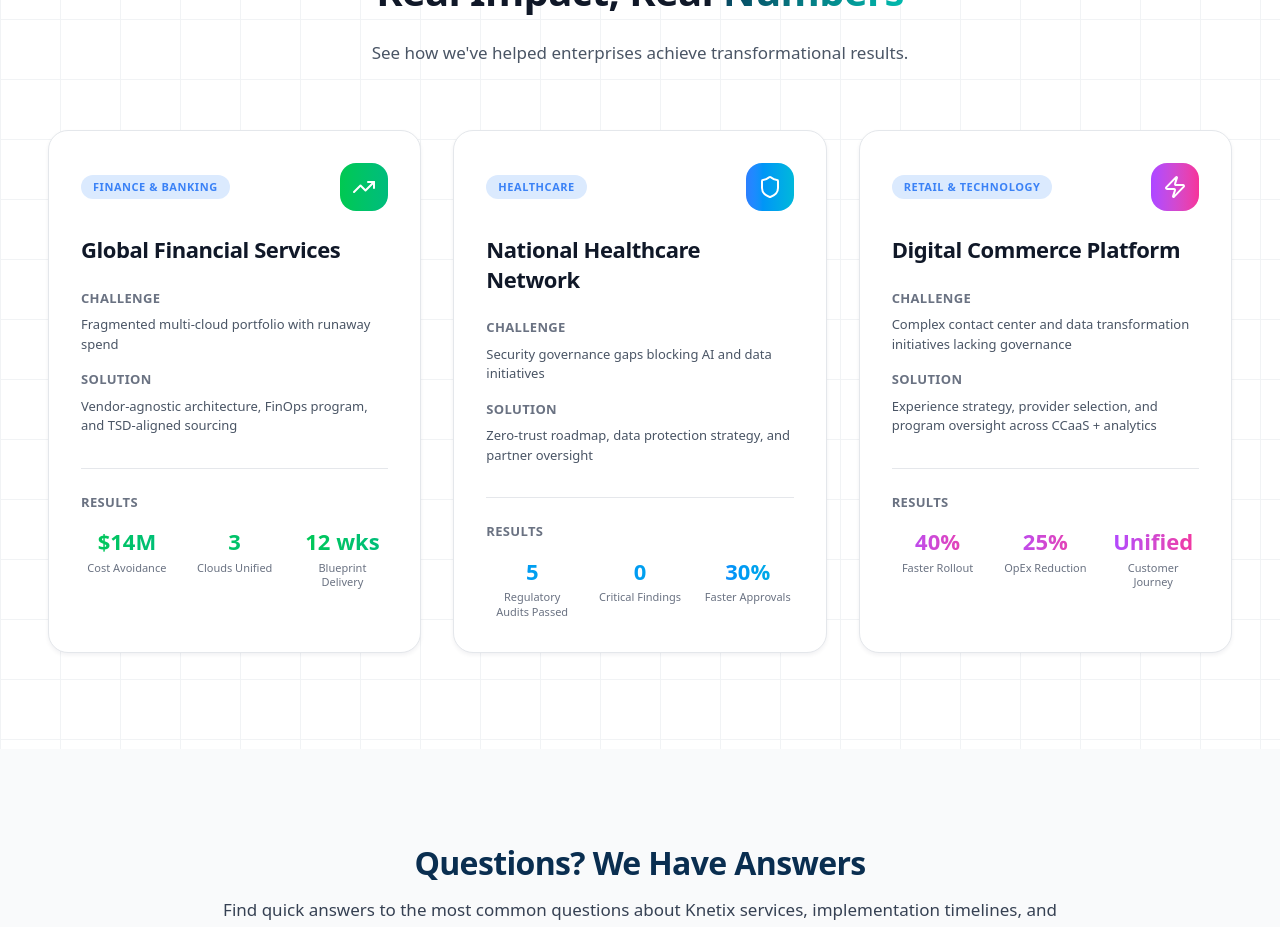
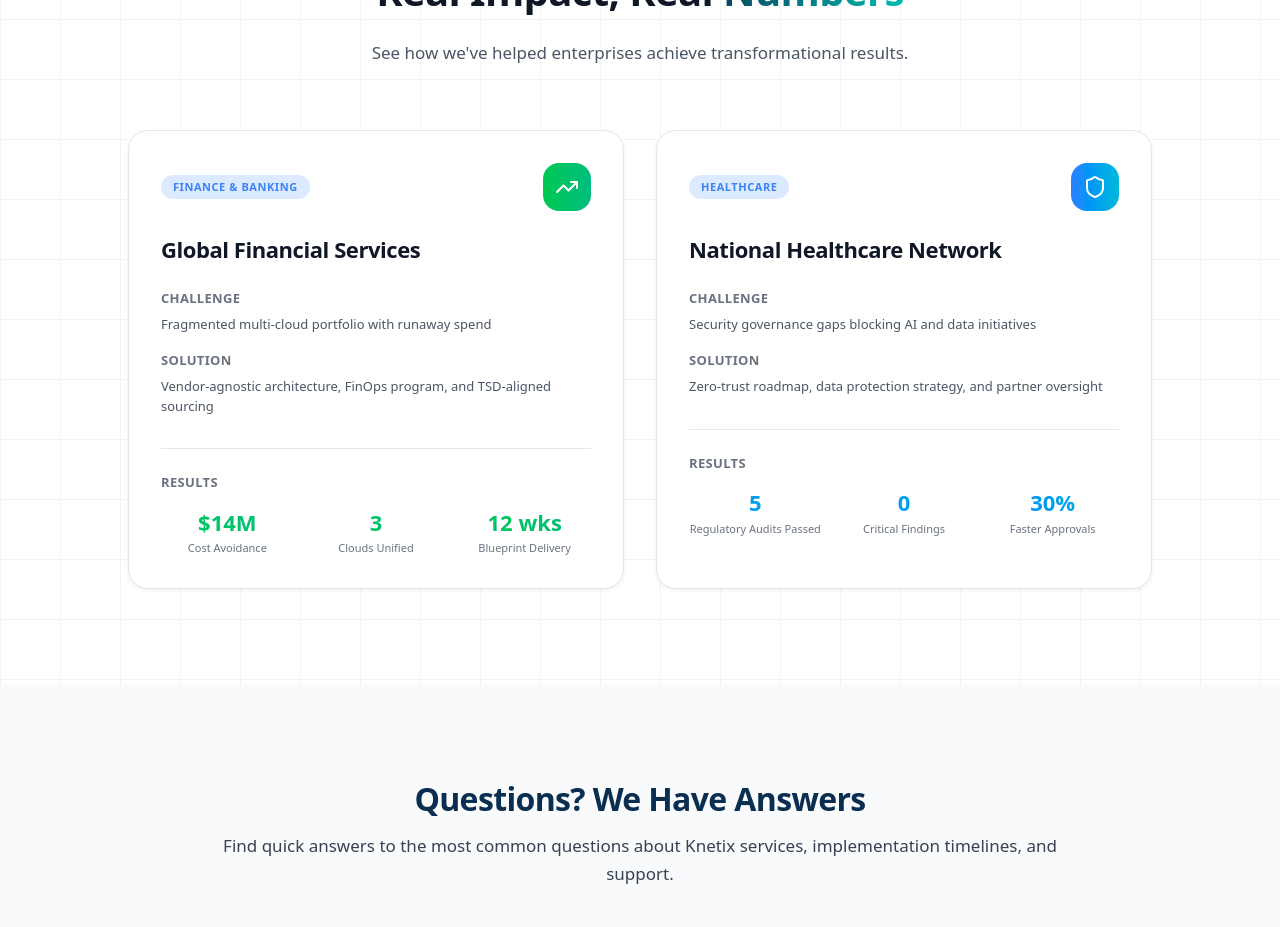
Before and after one commit to PaulWallaceATL/knetix, a Next.js app: page / in a window 1280 px wide. Shown: the part 7680-8607 px from the top of the page. Built offline with nearby package versions, Linux system fonts and the light colour scheme.

Commit message:
Remove Digital Commerce Platform case study card
- Removed Digital Commerce Platform card from case studies
- Updated grid layout from 3 columns to 2 columns
- Kept Global Financial Services and National Healthcare Network cards

```diff
--- a/src/components/TrustBuilders.tsx
+++ b/src/components/TrustBuilders.tsx
@@ -71,19 +71,6 @@
       ],
       icon: <Shield className="w-6 h-6" />,
       color: "from-blue-500 to-cyan-500"
-    },
-    {
-      client: "Digital Commerce Platform",
-      industry: "Retail & Technology",
-      challenge: "Complex contact center and data transformation initiatives lacking governance",
-      solution: "Experience strategy, provider selection, and program oversight across CCaaS + analytics",
-      results: [
-        { metric: "40%", label: "Faster Rollout" },
-        { metric: "25%", label: "OpEx Reduction" },
-        { metric: "Unified", label: "Customer Journey" }
-      ],
-      icon: <Zap className="w-6 h-6" />,
-      color: "from-purple-500 to-pink-500"
     }
   ];
 
@@ -213,7 +200,7 @@
             </p>
           </div>
 
-          <div className="grid grid-cols-1 lg:grid-cols-3 gap-6 md:gap-8">
+          <div className="grid grid-cols-1 lg:grid-cols-2 gap-6 md:gap-8 max-w-5xl mx-auto">
             {caseStudies.map((study, index) => (
               <motion.div
                 key={index}
```
